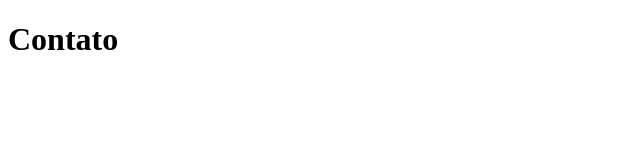
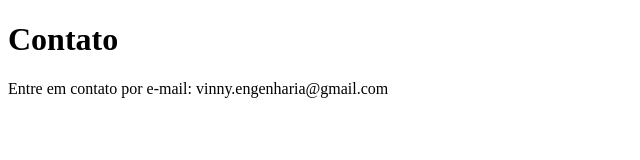
Before and after one commit to carlos-devops/cadastro-de-fornecedores, a plain HTML site: page contato.html in a window 1280 px wide. Shown: the whole page, without its empty margins (0-640 px from the left). Drawn offline with Linux system fonts and the light colour scheme.

Commit message:
Adicionando email de contato.

```diff
--- a/contato.html
+++ b/contato.html
@@ -7,5 +7,6 @@
 </head>
 <body>
     <h1>Contato</h1>
+    <p>Entre em contato por e-mail: vinny.engenharia@gmail.com</p>
 </body>
 </html>
```
